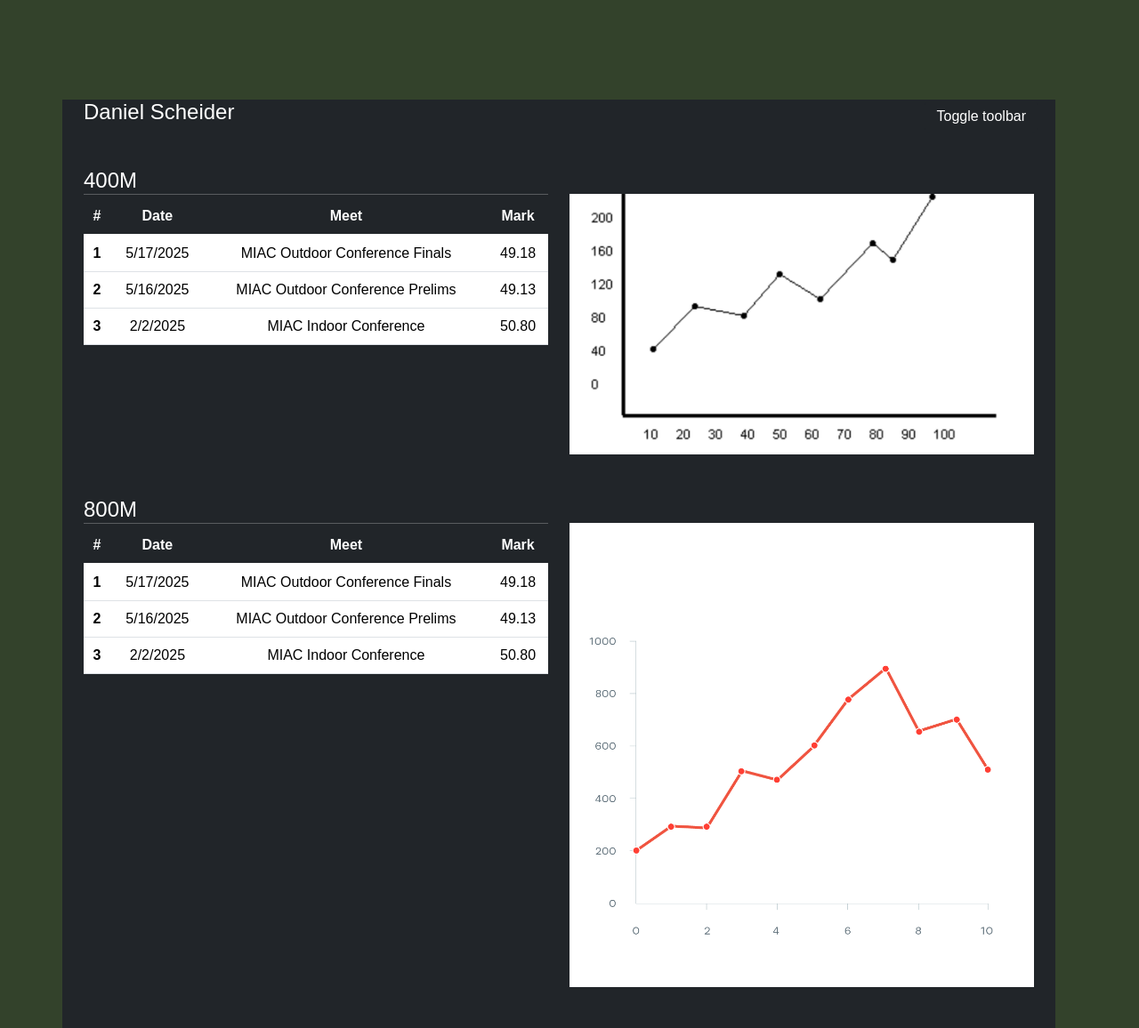
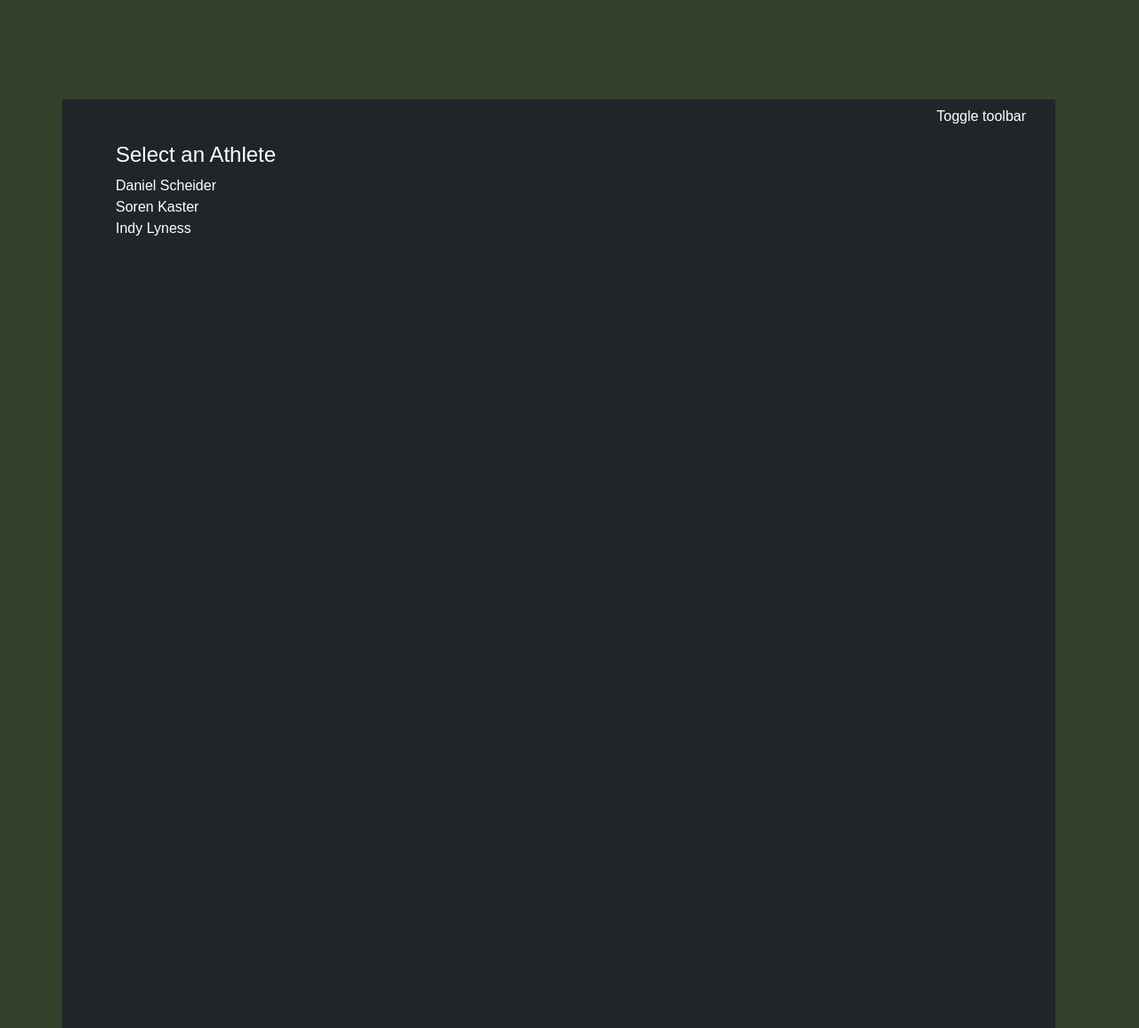
Before and after one commit to ILyness/cs257, a Flask app: page /compare in a window 1280 px wide. Shown: the part 56-1212 px from the top of the page at 89% size. Run offline with Flask 3, Linux system fonts and the light colour scheme; parts of the project's set-up code (start-up, migrations or seed data) failed here and were passed over.

Commit message:
added athlete display first draft

```diff
--- /dev/null
+++ b/webapp/static/athlete_comparison.js
@@ -0,0 +1,120 @@
+let base;
+
+document.addEventListener("DOMContentLoaded", function () {
+  const toggleBtn = document.getElementById("col1_2Toggle");
+  const comparison2 = document.getElementById("Comparison2");
+
+  if (toggleBtn && comparison2) {
+    toggleBtn.addEventListener("click", function () {
+      const isShown = comparison2.classList.toggle("shown");
+      toggleBtn.textContent = isShown
+        ? "Hide Second Athlete Page"
+        : "Show Second Athlete Page";
+    });
+  }
+});
+
+
+
+
+window.addEventListener("load", initialize);
+
+function initialize() {
+    let container = document.getElementById('athleteList');
+    let athletes = container.querySelectorAll('div');
+    const container1   = document.getElementById('Comparison1');
+     base  = container1.innerHTML;
+    athletes.forEach(div => {
+        div.addEventListener('click', () => {
+            let id = div.getAttribute('data-id')
+            displayAthlete(id)
+        })
+    })
+
+
+}
+
+
+// Returns the base URL of the API, onto which endpoint
+// components can be appended.
+function getAPIBaseURL() {
+    let baseURL = window.location.protocol
+                    + '//' + window.location.hostname
+                    + ':' + window.location.port
+                    + '/api';
+    return baseURL;
+}
+
+function displayAthlete(id) {
+    let cmp = document.getElementById('Comparison1');
+    cmp.innerHTML = '<p>Loading…</p>';
+
+    let url = getAPIBaseURL() + '/athlete/';
+    if(id) url += id;
+
+    fetch(url, {method: 'get'})
+    .then(response => response.json())
+    .then(function(athlete) {
+        if (!athlete || !athlete.event_name) {
+          console.log('No athlete data found:', athlete);
+            cmp.innerHTML = '<button id="backBtn" class="btn btn-secondary mb-3">⬅ Back</button> <p>No data found for this athlete.</p>';
+            document.getElementById('backBtn').addEventListener('click', () => {
+              cmp.innerHTML = base;
+              initialize();
+          });
+
+            return;
+        }
+
+        let html = '<button id="backBtn" class="btn btn-secondary mb-3">⬅ Back</button>';
+        html += `
+            <div class="row mb-4">
+                <div class="col"><h4>Name:</h4> ${athlete.first_name} ${athlete.last_name}</div>
+                <div class="col"><h5>Gender:</h5> ${athlete.gender}</div>
+                <div class="col"><h5>School:</h5> ${athlete.school}</div>
+            </div>
+        `;
+
+        Object.entries(athlete.event_name).forEach(([event, eventData]) => {
+            html += `
+                <h5>${event} <small class="text-muted">(${eventData.event_category})</small></h5>
+                <table class="table table-striped table-bordered mb-4">
+                    <thead class="table-dark">
+                        <tr>
+                            <th>Mark</th>
+                            <th>Meet</th>
+                            <th>Date</th>
+                        </tr>
+                    </thead>
+                    <tbody>
+            `;
+
+            eventData.performances.forEach(performance => {
+                html += `
+                    <tr>
+                        <td>${performance.mark}</td>
+                        <td>${performance.meet}</td>
+                        <td>${performance.date}</td>
+                    </tr>
+                `;
+            });
+
+            html += `
+                    </tbody>
+                </table>
+            `;
+        });
+
+        cmp.innerHTML = html;
+
+        document.getElementById('backBtn').addEventListener('click', () => {
+            cmp.innerHTML = base;
+            initialize();
+          });
+
+    })
+    .catch(function(error) {
+        console.log(error);
+        cmp.innerHTML = '<p>Error loading athlete data.</p>';
+    });
+}
--- a/webapp/static/script.js
+++ /dev/null
@@ -1,13 +0,0 @@
-document.addEventListener("DOMContentLoaded", function () {
-  const toggleBtn = document.getElementById("col1_2Toggle");
-  const comparison2 = document.getElementById("Comparison2");
-
-  if (toggleBtn && comparison2) {
-    toggleBtn.addEventListener("click", function () {
-      const isShown = comparison2.classList.toggle("shown");
-      toggleBtn.textContent = isShown
-        ? "Hide Second Athlete Page"
-        : "Show Second Athlete Page";
-    });
-  }
-});
--- a/webapp/templates/athlete_comparison.html
+++ b/webapp/templates/athlete_comparison.html
@@ -56,7 +56,7 @@
         </div>
       </nav>
     </header>
-<!-- Add Bootstrap Icons CDN for hamburger icon -->
+
 <link
   href="https://cdn.jsdelivr.net/npm/bootstrap-icons@1.10.5/font/bootstrap-icons.css"
   rel="stylesheet"
@@ -73,7 +73,7 @@
 
 
         <!-- Athlete 1 -->
-        <div class="bg-dark col position-relative" id="Comparison1"  >
+        <div class="bg-dark col position-relative"   >
 
           <div class=" position-absolute" id="toolBarContainer" style="right:20px">
             <button class = 'btn  btn-dark ' type = 'button' data-bs-toggle="collapse" data-bs-target="#toolBar1" aria-expanded = 'false' aria-controls='toolBar1'>Toggle toolbar</button>
@@ -87,97 +87,20 @@
           </div>
           </div>
 
-        <div class="container text-white">
-            <h4 class="mb-0 pb-0">Daniel Scheider</h4>
+        <div class="container text-white p-5 " id="Comparison1">
 
-            <div class="row">
-              <h4 class="text-white bg-dark mb-0 pb-0 mt-5">400M</h4>
-              <div class="col-6">
-                <hr class="mt-0 mb-1" />
-                <table class="table text-center align-middle">
-                  <thead class="table-dark">
-                    <tr>
-                      <th scope="col">#</th>
-                      <th scope="col">Date</th>
-                      <th scope="col">Meet</th>
-                      <th scope="col">Mark</th>
-                    </tr>
-                  </thead>
-                  <tbody class="table-group-divider">
-                    <tr>
-                      <th scope="row">1</th>
-                      <td>5/17/2025</td>
-                      <td>MIAC Outdoor Conference Finals</td>
-                      <td>49.18</td>
-                    </tr>
-                    <tr>
-                      <th scope="row">2</th>
-                      <td>5/16/2025</td>
-                      <td>MIAC Outdoor Conference Prelims</td>
-                      <td>49.13</td>
-                    </tr>
-                    <tr>
-                      <th scope="row">3</th>
-                      <td>2/2/2025</td>
-                      <td>MIAC Indoor Conference</td>
-                      <td>50.80</td>
-                    </tr>
-                  </tbody>
-                </table>
-              </div>
+            <h4> Select an Athlete</h4>
+            <div class="container" id="athleteList">
+          <div class="row" data-id="303"> Daniel Scheider</div>
+          <div class="row" data-id="299"> Soren Kaster</div>
+          <div class="row" data-id="309"> Indy Lyness </div>
+          </div>
 
-              <div class="col-6">
-                <img
-                  src="img/graph-example2.gif"
-                  alt="Description of image"
-                  class="img-fluid"
-                />
-              </div>
-            </div>
 
-            <div class="row">
-              <h4 class="text-white bg-dark mb-0 pb-0 mt-5">800M</h4>
-              <div class="col-6">
-                <hr class="mt-0 mb-1" />
-                <table class="table text-center align-middle">
-                  <thead class="table-dark">
-                    <tr>
-                      <th scope="col">#</th>
-                      <th scope="col">Date</th>
-                      <th scope="col">Meet</th>
-                      <th scope="col">Mark</th>
-                    </tr>
-                  </thead>
-                  <tbody class="table-group-divider">
-                    <tr>
-                      <th scope="row">1</th>
-                      <td>5/17/2025</td>
-                      <td>MIAC Outdoor Conference Finals</td>
-                      <td>49.18</td>
-                    </tr>
-                    <tr>
-                      <th scope="row">2</th>
-                      <td>5/16/2025</td>
-                      <td>MIAC Outdoor Conference Prelims</td>
-                      <td>49.13</td>
-                    </tr>
-                    <tr>
-                      <th scope="row">3</th>
-                      <td>2/2/2025</td>
-                      <td>MIAC Indoor Conference</td>
-                      <td>50.80</td>
-                    </tr>
-                  </tbody>
-                </table>
-              </div>
-              <div class="col-6">
-                <img
-                  src="img/graph-example1.png"
-                  alt="Description of image"
-                  class="img-fluid"
-                />
-              </div>
-            </div>
+
+
+
+
           </div>
         </div>
 
@@ -288,6 +211,6 @@
       integrity="sha384-j1CDi7MgGQ12Z7Qab0qlWQ/Qqz24Gc6BM0thvEMVjHnfYGF0rmFCozFSxQBxwHKO"
       crossorigin="anonymous"
     ></script>
-     <script src="{{ url_for('static', filename='script.js') }}" ></script>
+     <script src="{{ url_for('static', filename='athlete_comparison.js') }}" ></script>
   </body>
 </html>
```
Also changed, not shown: doc/api-design.txt (+7 -5 lines), webapp/api.py (+44 -12 lines).
